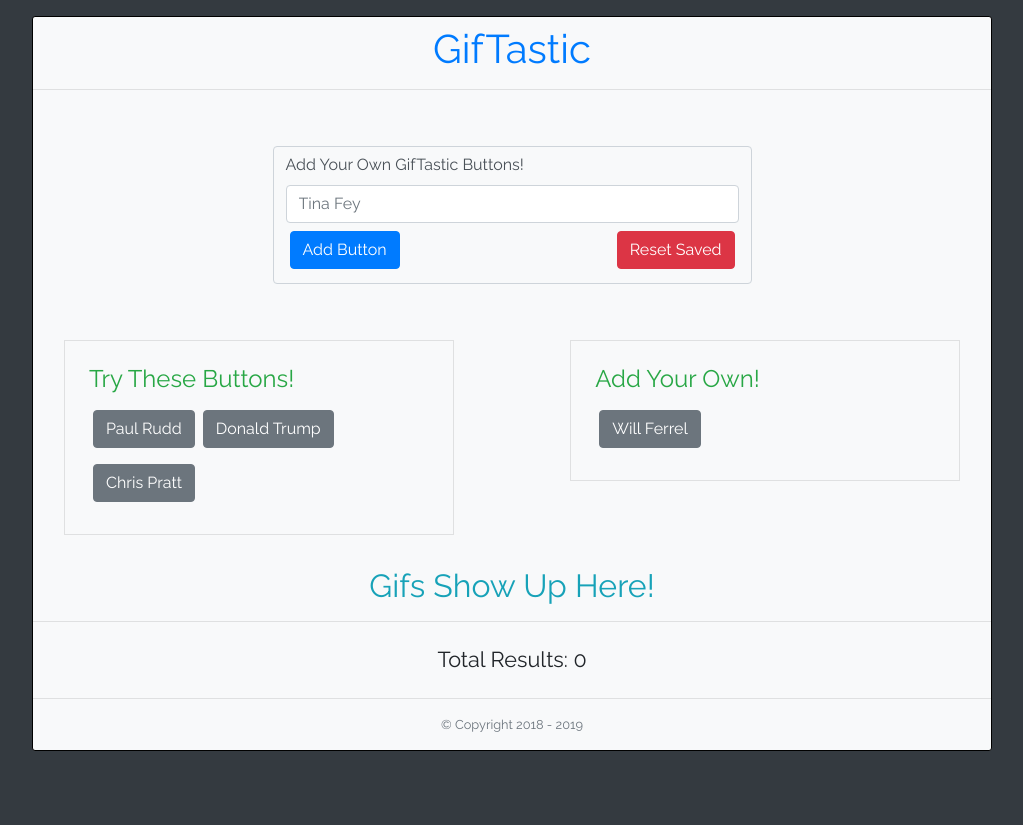
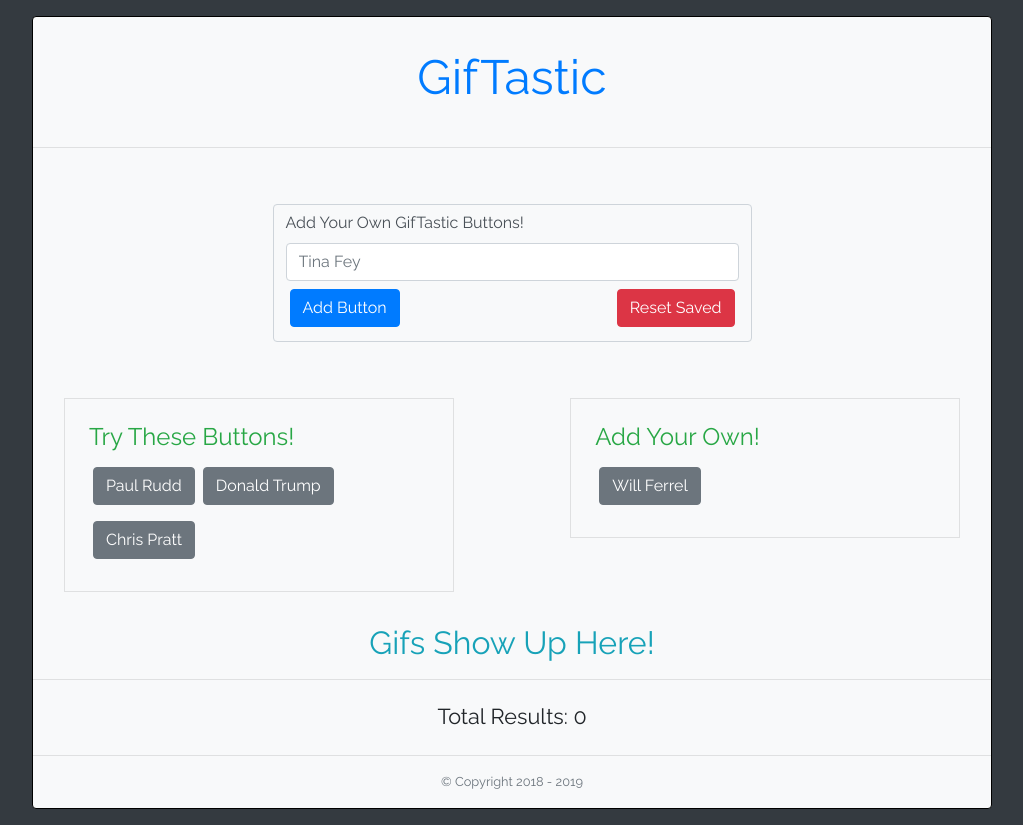
Before and after one commit to DefiledSpec/GifTastic, a website: page index.html in a window 1280 px wide. Shown: the whole page, without its empty margins (128-1151 px from the left). Before the commit the page ends 800 px from the top, so only its background shows below. Drawn offline with nearby package versions, Linux system fonts and the light colour scheme; no server answers.

Commit message:
styled page title

```diff
--- a/assets/css/style.css
+++ b/assets/css/style.css
@@ -3,10 +3,16 @@
 * {
     font-family: 'Raleway', Arial, sans-serif;
 }
+
+.heading {
+    font-size: 3em;
+    padding-top: .5em;
+    padding-bottom: .5em;
+}
 #wrapper {
     margin: 1em auto;
     max-width: 75%;
-    border-radius: 3px;
+    border-radius: 4px;
     border: black solid 1px;
 
 }
--- a/index.html
+++ b/index.html
@@ -12,7 +12,7 @@
 </head>
 <body class="bg-dark">
     <div id="wrapper" class="bg-light">
-        <h1 class="text-center text-primary mt-2">GifTastic</h1>
+        <h1 class="text-center text-primary mt-2 heading">GifTastic</h1>
         <hr>
         <br>
         <form class="form-control bg-light">
```
